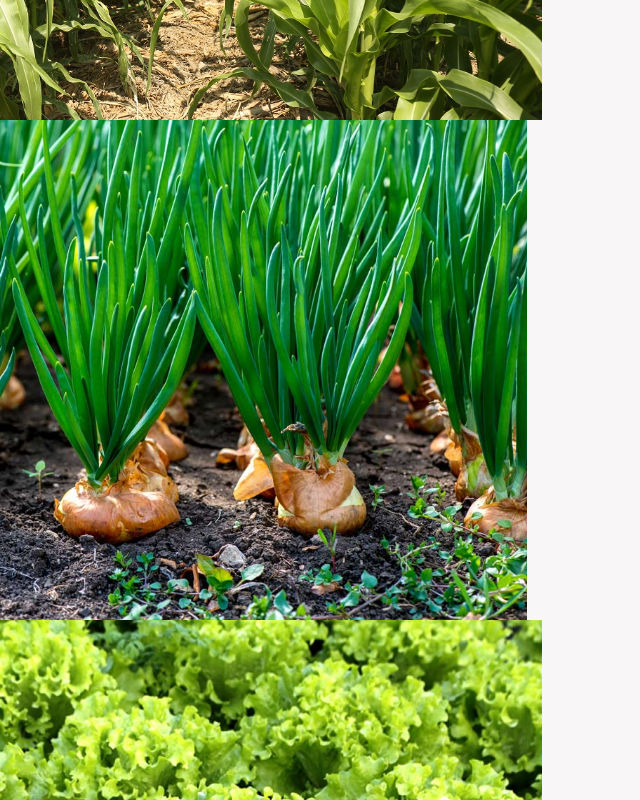
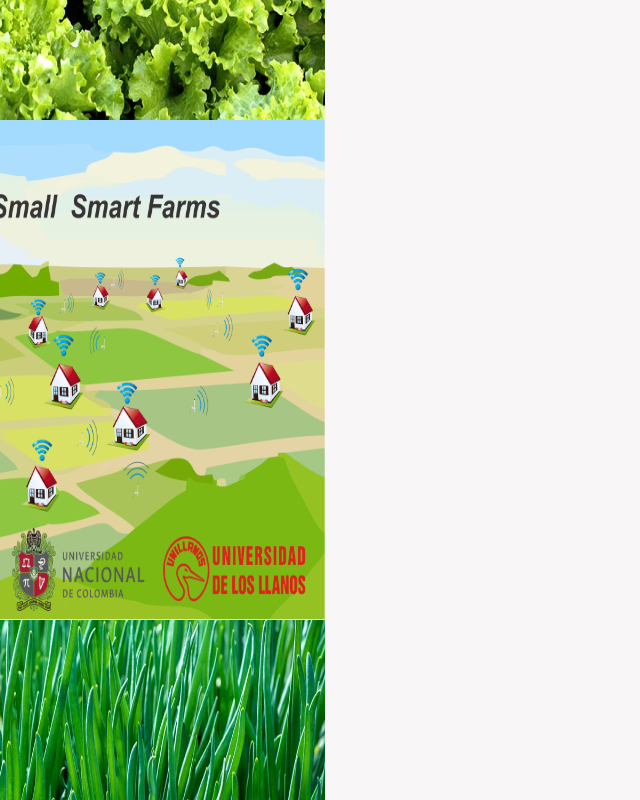
Before and after one commit to marlacp/IrrigationSystem_Treatments, a React (Create React App) app: page / in a window 1280 px wide. Shown: the part 480-1280 px from the top of the page, without its empty margins (0-640 px from the left). Built offline with nearby package versions, Linux system fonts and the light colour scheme.

Commit message:
ajustes proyecto v1

```diff
--- a/src/assets/styles/Home-style.css
+++ b/src/assets/styles/Home-style.css
@@ -13,15 +13,16 @@
 
 .containerSlide img {
     height: 500px;
+    width: 100%;
 
 
 }
-
+/*
 .info{
     padding-left: 50px;
     padding-top: 150px;
-    width: 500px;
+    width: 600px;
     text-align: center;
     font-style: italic;
     color: #9c9c9c;
-}
+} */
--- a/src/assets/styles/treatments-style.css
+++ b/src/assets/styles/treatments-style.css
@@ -50,11 +50,13 @@
 .post-image {
     /*la clase figure trae margen y no se necesita*/
     margin: 0;
+
   }
   .post-image img {
     /*aqui va el tamaño de la imagen
     100% quiere decir el mismo tamaño del post*/
     width: 100%;
+    height: 173px;
     vertical-align: top;
   }
   .post-overlay {
@@ -85,7 +87,8 @@
     font-weight: bold;/*peso de fuente negrita*/
     text-align: center;/*alinear en el centro*/
     display: inline-block;/*para que este uno al costado del otro*/
-    color: #1b262c;
+    /* color: #1b262c; */
+    color: white;
     font-weight: 750;
     font-family: sans-serif;
     font-size: larger;
--- a/src/components/Home.jsx
+++ b/src/components/Home.jsx
@@ -4,7 +4,8 @@ import React from 'react';
 import { Slide } from 'react-slideshow-image';
 import cebolla from '../assets/static/cebolla.jpg';
 import Lechuga from '../assets/static/Lechuga.jpg';
-import maiz from '../assets/static/maiz.jpg';
+// import maiz from '../assets/static/maiz.jpg';
+import banner from '../assets/static/banner.png';
 import '../assets/styles/Home-style.css';
 
 const proprietes = {
@@ -19,21 +20,31 @@ const Home = () => {
     <div className='GridWrapper2'>
       <div className='containerSlide'>
         <Slide {...proprietes}>
+
+        <div className='each-slide'>
+            <div>
+              <img src={banner} alt='banner' />
+            </div>
+          </div>
+
           <div className='each-slide'>
             <div>
               <img src={cebolla} alt='cebolla' />
             </div>
           </div>
+
           <div className='each-slide'>
             <div>
               <img src={Lechuga} alt='Lechuga' />
             </div>
           </div>
-          <div className='each-slide'>
+
+          {/* <div className='each-slide'>
             <div>
               <img src={maiz} alt='maiz' />
             </div>
-          </div>
+          </div> */}
+
         </Slide>
 
       </div>
--- a/src/components/treatments_component.jsx
+++ b/src/components/treatments_component.jsx
@@ -5,7 +5,7 @@
 import React from 'react';
 import '../assets/styles/treatments-style.css';
 import { Link } from 'react-router-dom';
-import tratamiento from '../assets/static/tratamiento.png';
+import tratamiento from '../assets/static/Treatment.jpg';
 // import CTChartTable from './treatments_chart_table';
 class treatmentsComponent extends React.Component {
 
--- a/src/components/treatments_table.jsx
+++ b/src/components/treatments_table.jsx
@@ -131,12 +131,12 @@ class TreatmentTable extends React.Component{
                     </table>
                     )}
                 </div>
-                { data.length > 0 && (
+                {/* { data.length > 0 && (
 
                 <CSVLink data={data} headers={headers} separator={";"}>
                 Download me
                 </CSVLink>
-                )}
+                )} */}
                 </div>
 
            </React.Fragment>
```
Also changed, not shown: src/assets/static/banner.png (added).
